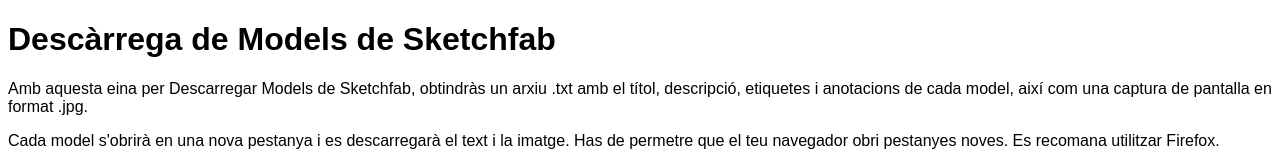
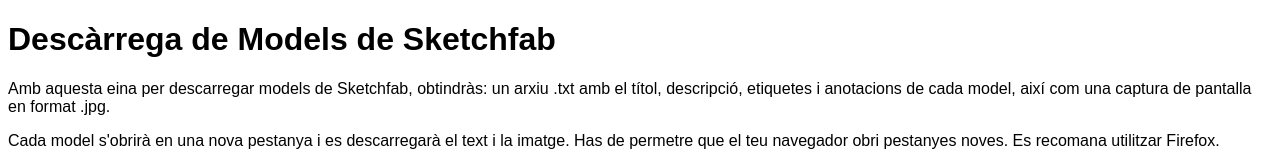
Before and after one commit to AdriaMartiComas/sketchfab-Model-Downloader, a plain HTML site: page index.html in a window 1280 px wide. Shown: the top 163 px of the page. Drawn offline with Linux system fonts and the light colour scheme.

Commit message:
Update index.html

```diff
--- a/index.html
+++ b/index.html
@@ -16,7 +16,7 @@
 </head>
 <body>
     <h1>Descàrrega de Models de Sketchfab</h1>
-    <p>Amb aquesta eina per Descarregar Models de Sketchfab, obtindràs un arxiu .txt amb el títol, descripció, etiquetes i anotacions de cada model, així com una captura de pantalla en format .jpg.</p>
+    <p>Amb aquesta eina per descarregar models de Sketchfab, obtindràs: un arxiu .txt amb el títol, descripció, etiquetes i anotacions de cada model, així com una captura de pantalla en format .jpg.</p>
     <p>Cada model s'obrirà en una nova pestanya i es descarregarà el text i la imatge. Has de permetre que el teu navegador obri pestanyes noves. Es recomana utilitzar Firefox.</p>
     <p>Si hi ha molts models, Sketchfab podria bloquejar les descàrregues en algun moment. Espera unes hores abans de continuar amb la descàrrega (utilitzant el filtre).</p>
 
```
